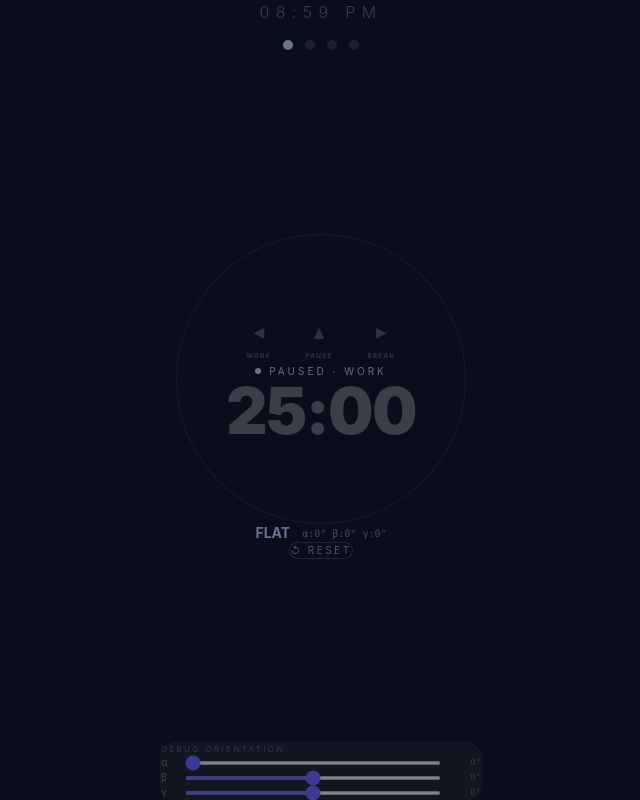
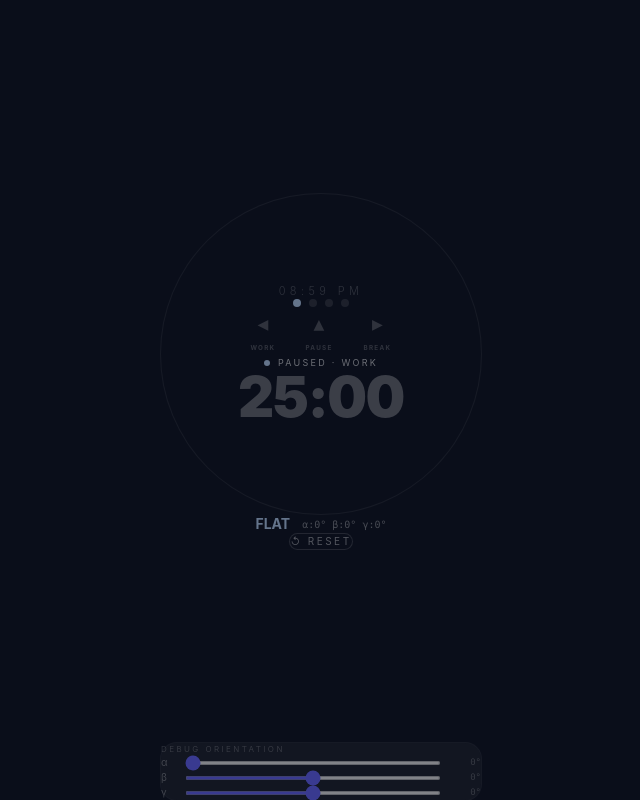
Before and after one commit to spbisc97/gravitational-pomodoro, a React (Vite) app: page / in a window 1280 px wide. Both pictures are taken after a click on the button "Start Session". Shown: the whole page, without its empty margins (319-959 px from the left). Built offline with nearby package versions, Linux system fonts and the light colour scheme.

Commit message:
feat: move clock and cycle dots inside the rotating circle
- Clock, cycle dots, tilt indicators, mode, and timer all inside one circle
- Circle enlarged to w-80 h-80 to fit everything
- Slightly reduced font sizes to fit within the circle boundary
- Everything rotates together with gravity

```diff
--- a/src/App.tsx
+++ b/src/App.tsx
@@ -97,34 +97,34 @@ const App = () => {
   return (
     <div className="h-dvh bg-[#0a0e1a] text-white flex flex-col items-center px-6 py-8 overflow-auto">
 
-      {/* Top bar: clock + cycle dots */}
-      <div className="flex flex-col items-center gap-4">
-        <div className="text-base tracking-[0.4em] text-white/20 font-light">
+      {/* Center: everything in the rotating circle */}
+      <div className="flex-1 flex flex-col items-center justify-center">
+        <div
+          className="flex flex-col items-center justify-center w-80 h-80 rounded-full ring-1 ring-white/5 transition-transform duration-200 ease-out"
+          style={{ transform: `rotate(${gravityAngle}deg)` }}
+        >
+
+          {/* Clock */}
+          <div className="text-[11px] tracking-[0.4em] text-white/15 font-light mb-1">
             {new Date().toLocaleTimeString([], { hour: '2-digit', minute: '2-digit' })}
           </div>
-        <div className="flex gap-3">
+
+          {/* Cycle dots */}
+          <div className="flex gap-2 mb-3">
             {[1, 2, 3, 4].map(i => (
               <div
                 key={i}
-              className="w-2.5 h-2.5 rounded-full transition-all duration-500"
+                className="w-2 h-2 rounded-full transition-all duration-500"
                 style={{
                   backgroundColor: i <= cycle ? accent : 'rgba(255,255,255,0.08)',
-                boxShadow: i === cycle && isRunning ? `0 0 8px ${accent}` : 'none',
+                  boxShadow: i === cycle && isRunning ? `0 0 6px ${accent}` : 'none',
                 }}
               />
             ))}
           </div>
-      </div>
-
-      {/* Center: timer + indicators — rotates with device tilt */}
-      <div className="flex-1 flex flex-col items-center justify-center">
-        <div
-          className="flex flex-col items-center justify-center w-72 h-72 rounded-full ring-1 ring-white/5 transition-transform duration-200 ease-out"
-          style={{ transform: `rotate(${gravityAngle}deg)` }}
-        >
 
           {/* Tilt indicators */}
-          <div className="flex items-end gap-8 mb-4">
+          <div className="flex items-end gap-7 mb-2">
             <TiltIndicator label="Work" symbol="◂" active={face === 'LEFT'} color="#ef4444" />
             <TiltIndicator label="Pause" symbol="▴" active={face === 'UP'} color="#64748b" />
             <TiltIndicator label="Break" symbol="▸" active={face === 'RIGHT'} color="#34d399" />
@@ -133,7 +133,7 @@ const App = () => {
           {/* Mode label */}
           <div className="flex items-center gap-2 mb-1">
             <div className="w-1.5 h-1.5 rounded-full" style={{ backgroundColor: accent }} />
-            <span className="text-[10px] uppercase tracking-[0.3em] text-white/40">
+            <span className="text-[9px] uppercase tracking-[0.25em] text-white/40">
               {isRunning ? `${mode}` : `Paused · ${mode}`}
             </span>
           </div>
@@ -146,7 +146,7 @@ const App = () => {
             <span
               className="font-black leading-none tracking-tight block transition-all duration-500"
               style={{
-                fontSize: isRunning ? 'clamp(3.5rem, 16vw, 5rem)' : 'clamp(2.5rem, 12vw, 4rem)',
+                fontSize: isRunning ? 'clamp(3rem, 14vw, 4.5rem)' : 'clamp(2.2rem, 11vw, 3.5rem)',
                 color: isRunning ? accent : 'rgba(255,255,255,0.2)',
                 textShadow: isRunning ? `0 0 40px ${accent}40` : 'none',
               }}
```
Lines whose indentation alone changed are shown as unchanged.
